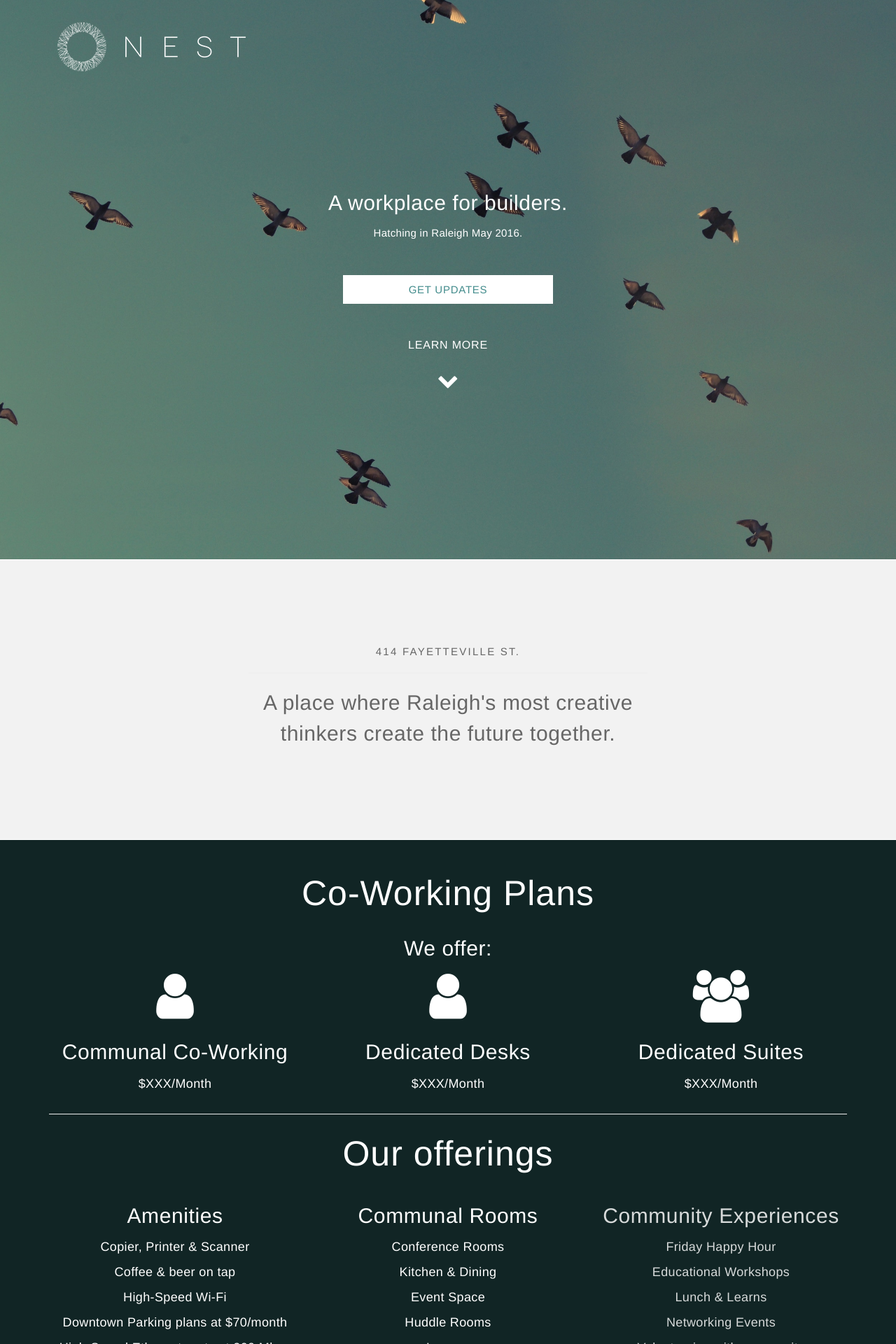
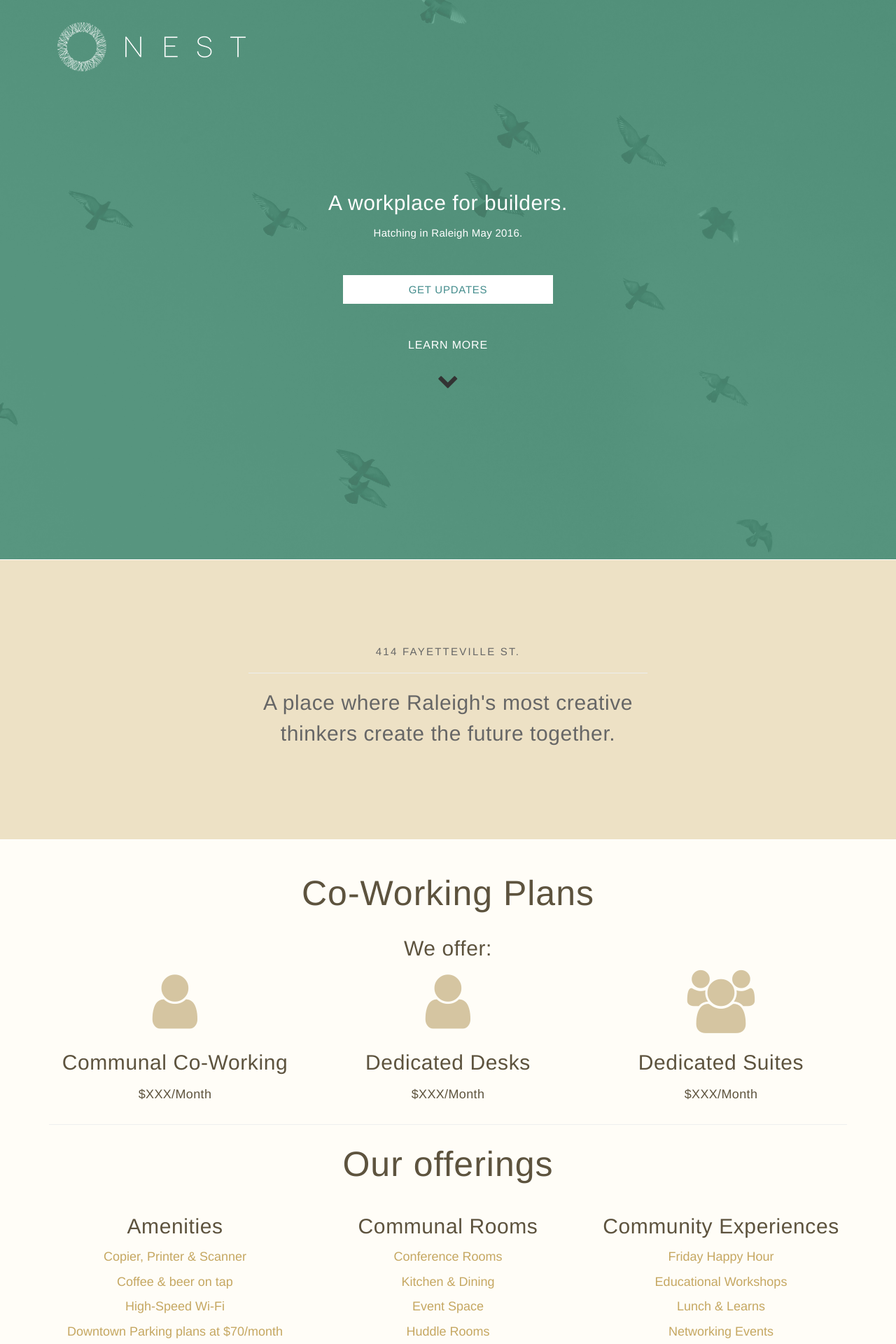
Before and after one commit to throsenb/Nest, a PHP site: page / in a window 1280 px wide. Shown: the top 1920 px of the page at 70% size. Run offline with PHP 8.4, Linux system fonts and the light colour scheme; some libraries are stand-ins or nearby versions; some web fonts are replaced.

Commit message:
Color Palette Update
Updated da colors, yo.

```diff
--- a/css/style.css
+++ b/css/style.css
@@ -8,16 +8,17 @@ body {
 }
 
 h1, h2, h3 , h4{
-  color: #fff;
+  /*color: #fff;*/
   line-height: 1.45;
   letter-spacing: 0.02em;
+  font-weight: 100;
 }
 
 .reverse{
-  color:white;
+  /*color:white;*/
 }
 .blank-list{
-  color:white;
+  /*color:white;*/
 }
 .blank-list > li{list-style: none;}
 
@@ -26,7 +27,7 @@ h1, h2, h3, h5 {
 }
 
 .icons {
-  color: white;
+  color: #d5c5a1;
 }
 
 .hero {
@@ -104,20 +105,19 @@ section {
 }
 
 #intro {
-  background-image: url("../img/bg/nest-background-sky.jpg");
-  background-color: #ccc;
+  background-color: #5f9c86;
   background-size: 100%;
   min-height: 100vh;
   background-repeat: no-repeat;
   border-bottom: 1px solid #fff;
-
+  background-image: url("../img/bg/nest-background-green.png");
 }
 
 #about {
-  background-color: #f2f2f2;
+  background-color: #ede1c5;
+  color: #737a77;
   background-size: 100%;
   background-repeat: no-repeat;
-  color: #666;
   border-bottom: 1px solid #fff;
 }
 
@@ -157,7 +159,14 @@ section {
     margin-top: -300px; }
 
 #plans {
-  background-color: #112525; }
+  background-color: #FFFDF7;
+  color:#5D533E;
+  border-bottom: 1px solid #fff;
+   }
+   #plans * p{
+    color:#C5A761;
+    font-size: 18px;
+   }
   #plans * .row {
     margin-bottom: 0; }
     #plans * .row .col-xs-4 {
--- a/index.html
+++ b/index.html
@@ -112,7 +112,7 @@
           <div class="container">
           <h2 class="text-center">Co-Working Plans</h2>
             <h3 class="text-center">We offer:</h3>
-            <div class="row">
+            <div class="row disappear fade-in-tribes1">
                 <div class="col-md-4">
                     <p class="text-center">
                       <i class="fa icons fa-user fa-5x text-center"></i>
@@ -139,39 +139,39 @@
             <h2 class="text-center">Our offerings</h2>
             <!-- <h3 class="text-center"></h3>         -->
             <div class="row">
-                <div class="col-md-4 disappear fade-in-tribes1">
+                <div class="col-md-4 disappear fade-in-tribes2">
                     <h3 class="text-center">Amenities </h3>
-                    <h4 class="text-center">Copier, Printer &amp; Scanner</h4>
-                    <h4 class="text-center">Coffee &amp; beer on tap</h4>
-                    <h4 class="text-center">High-Speed Wi-Fi</h4>
-                    <h4 class="text-center">Downtown Parking plans at $70/month</h4>
-                    <h4 class="text-center">High-Speed Ethernet ports at 200 Mbps</h4>
-                    <h4 class="text-center">Daily dish washing Service <small>a must!</small></h4>
+                    <p class="text-center">Copier, Printer &amp; Scanner</p>
+                    <p class="text-center">Coffee &amp; beer on tap</p>
+                    <p class="text-center">High-Speed Wi-Fi</p>
+                    <p class="text-center">Downtown Parking plans at $70/month</p>
+                    <p class="text-center">High-Speed Ethernet ports at 200 Mbps</p>
+                    <p class="text-center">Daily dish washing Service <small>a must!</small></p>
                  </div>
                  <div class="col-md-4 disappear fade-in-tribes2">
                     <h3 class="text-center">Communal Rooms</h3>
-                    <h4 class="text-center">Conference Rooms</h4>
-                    <h4 class="text-center">Kitchen &amp; Dining</h4>
-                    <h4 class="text-center">Event Space</h4>
-                    <h4 class="text-center">Huddle Rooms</h4>
-                    <h4 class="text-center">Lounge</h4>
-                    <h4 class="text-center">Reception Desk</h4>
+                    <p class="text-center">Conference Rooms</p>
+                    <p class="text-center">Kitchen &amp; Dining</p>
+                    <p class="text-center">Event Space</p>
+                    <p class="text-center">Huddle Rooms</p>
+                    <p class="text-center">Lounge</p>
+                    <p class="text-center">Reception Desk</p>
                  </div>
-                 <div class="col-md-4 disappear fade-in-tribes3">
+                 <div class="col-md-4 disappear fade-in-tribes2">
                     <h3 class="text-center">Community Experiences</h3>
-                    <h4 class="text-center">Friday Happy Hour</h4>
-                    <h4 class="text-center">Educational Workshops</h4>
-                    <h4 class="text-center">Lunch &amp; Learns</h4>
-                    <h4 class="text-center">Networking Events</h4>
-                    <h4 class="text-center">Volunteering with community</h4>
-                    <h4 class="text-center">Costume Contests</h4>
+                    <p class="text-center">Friday Happy Hour</p>
+                    <p class="text-center">Educational Workshops</p>
+                    <p class="text-center">Lunch &amp; Learns</p>
+                    <p class="text-center">Networking Events</p>
+                    <p class="text-center">Volunteering with community</p>
+                    <p class="text-center">Costume Contests</p>
                  </div>
             </div>
           </div>
         </div>
     </section>
 
-    <section id="two" class="container-fluid disappear fade-in" >
+    <section id="imagery" class="container-fluid disappear fade-in" >
         <div class="content">
           <div class="container">
             <div class="copy">
@@ -183,7 +183,7 @@
         </div>
     </section>
 
-    <section id="egypt" class="container-fluid">
+    <section id="location" class="container-fluid">
         <div class="content">
           <div class="container">
 
@@ -193,24 +193,32 @@
               <iframe src="https://www.google.com/maps/embed?pb=!1m18!1m12!1m3!1d3237.002979803232!2d-78.6397938751988!3d35.775303151896416!2m3!1f0!2f0!3f0!3m2!1i1024!2i768!4f13.1!3m3!1m2!1s0x89ac5f73d52383e9%3A0x4065747276cbdbf7!2s414+Fayetteville+St%2C+Raleigh%2C+NC+27601!5e0!3m2!1sen!2sus!4v1457741796075" width="100%" height="600" frameborder="0" style="border:0" allowfullscreen></iframe>
             </div>
             <div class="col-md-6">
-              <p class="reverse">In the heart of Downtown Raleigh, and located within walking distance to these locations.</p>
-              <ul class="blank-list">
+              <p class="reverse lead">In the heart of Downtown Raleigh, and located within walking distance to these locations.</p>
+              <div class="col-md-6">
+                <ul class="blank-list lead">
                   <li>Morning Times Coffee</li>
                   <li>Sheraton Hotel</li>
                   <li>Issac Hunter's Bar</li>
                   <li>Raleigh Times Bar</li>
+                </ul>
+              </div>
+              <div class="col-md-6">
+                <ul class="blank-list lead">
                   <li>Raleigh Courthouse</li>
                   <li>PNC Building</li>
                   <li>Happy + Hale</li>
                   <li>The Stockroom</li>
+                  <li>Busy Bee Cafe</li>
                 </ul>
+              </div>
+
             </div>
 
             <h2 class="reverse pull-right disappear zone4 fade-in-egypt"> Image of Raleigh animated</h2>
           </div>
         </div>
     </section>
-    <section id="moses" class="container-fluid">
+    <section id="visit" class="container-fluid">
         <div class="content">
           <div class="container">
             <div class="row">
@@ -226,7 +234,7 @@
                 <h2 class="text-center">Book a Tour</h2>
                 <h3 class="text-center">Learn more</h3>
 
-                <a href="#" class="btn btn-default text-center center-block">Book a tour </a>
+                <a href="#" class="btn btn-default highlight text-center center-block">Book a tour </a>
 
 
               </div>
@@ -236,7 +244,7 @@
           </div>
         </div>
     </section>
-    <section id="CTA" class="container-fluid">
+    <section id="cta" class="container-fluid">
         <div class="content">
           <div class="container">
             <h2 class="text-center">Want to sign up? </h2>
@@ -249,7 +257,7 @@
         </div>
     </section>
 
-    <section id="moses" class="container-fluid">
+    <section id="footer" class="container-fluid">
         <div class="content">
           <div class="container">
             <div class="row">
@@ -257,7 +265,7 @@
                 <h2 class="pull-left">Get Updates</h2>
               </div>
               <div class="col-md-4">
-                 <a href="#" class="btn btn-default text-left center-block">Mailchimp Sign up</a>
+                 <a href="#" class="btn btn-default center-block">Mailchimp Sign up</a>
               </div>
               <div class="col-md-4">
                 <h3 class="text-right">
```
Also changed, not shown: other parts of css/style.css (+59 -56 lines), img/bg/nest-background-green.png (added), img/nest-background-sky.png (added). Lines whose indentation alone changed are shown as unchanged.
